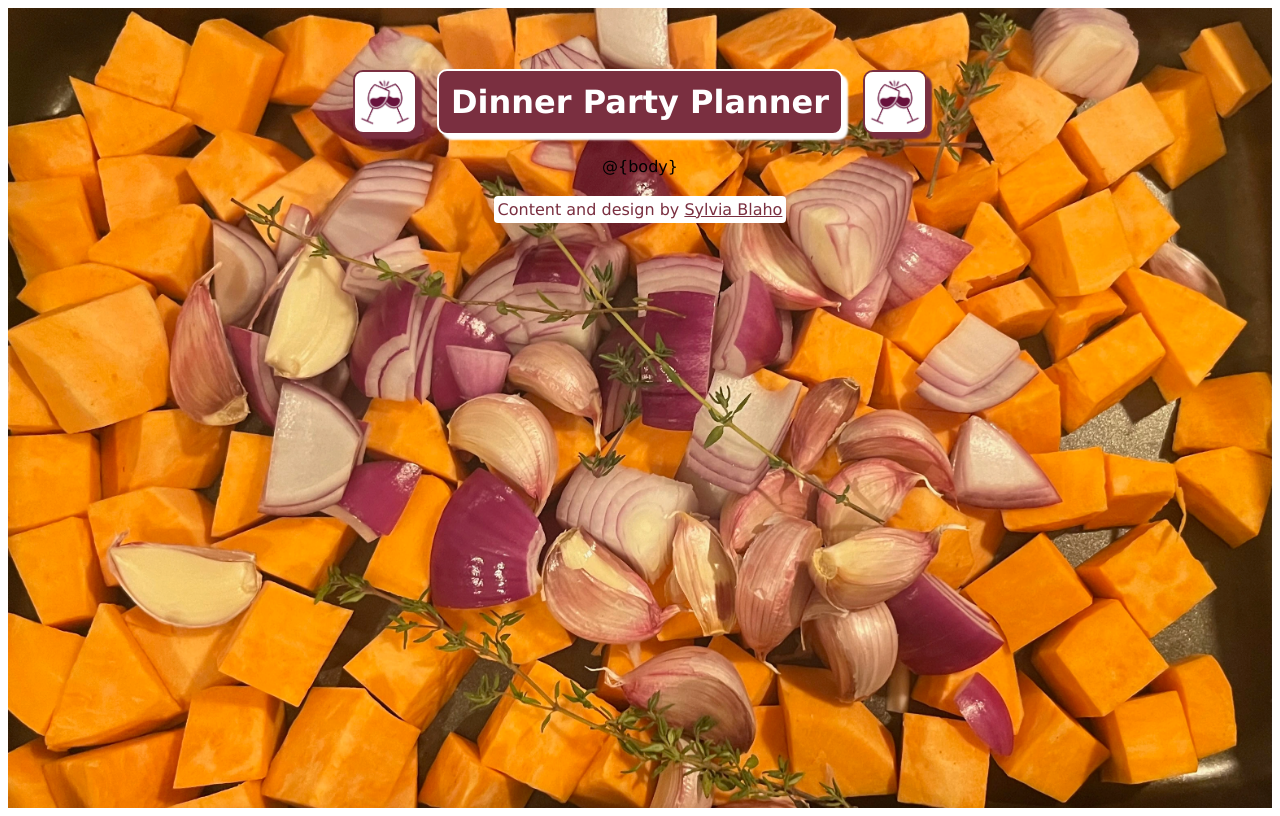
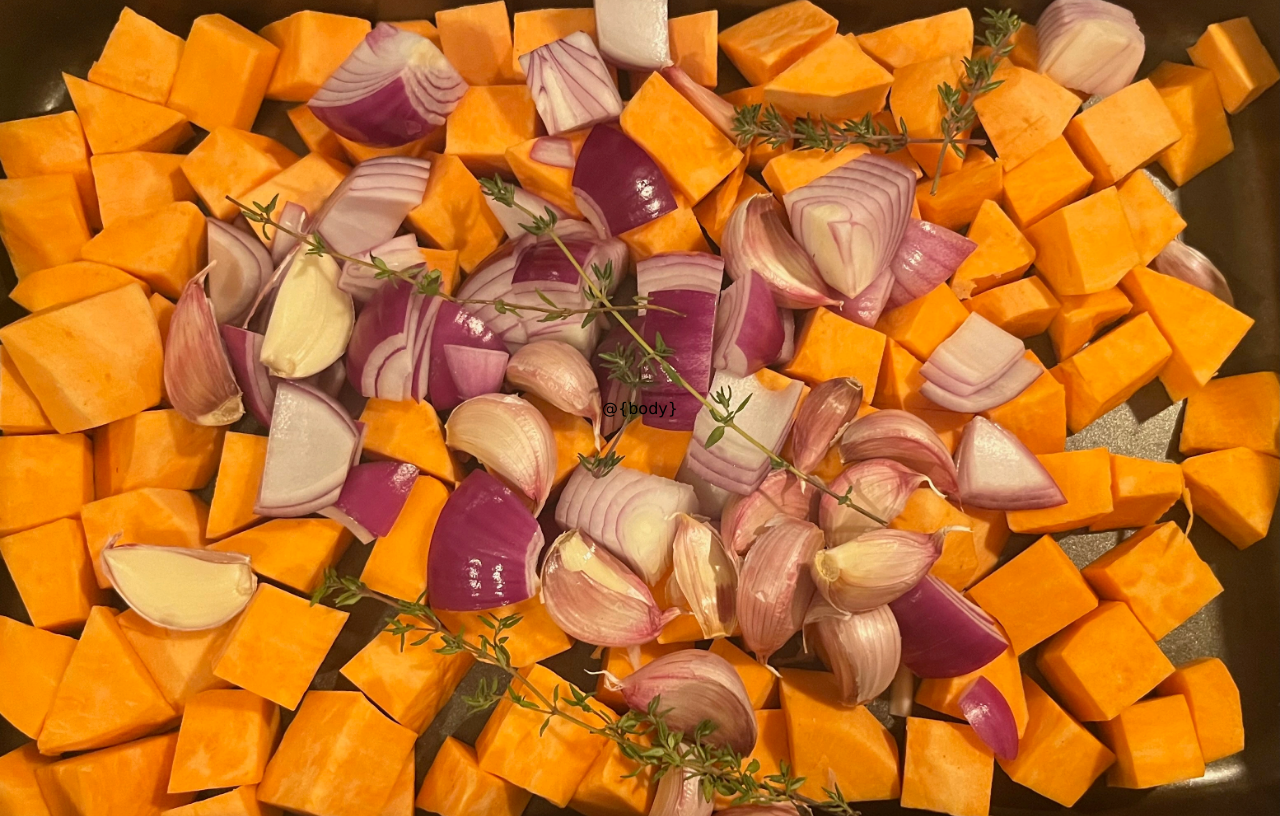
Before and after one commit to blahosyl/dinner-party, a website: page views/layout.html in a window 1280 px wide. Drawn offline with nearby package versions, Linux system fonts and the light colour scheme.

Commit message:
change design back to error-free one #20
Re-rerolling the `html` changes after documenting the obsolete layout

```diff
--- a/views/layout.html
+++ b/views/layout.html
@@ -1,4 +1,3 @@
-
 <!DOCTYPE html>
 <html lang="en">
 
@@ -23,61 +22,19 @@
         body {
             /* Custom styling for the Dinner Party Planner project */
             font-family: Verdana;
-        }
-
-        /* Custom styling for the Dinner Party Planner project
-        Based on American Pizza Order System by Iasmina Pal
-        https://github.com/useriasminna/american_pizza_order_system/ */
-
-
-        #main-container {
+          /* Custom styling for the Dinner Party Planner project
+          Based on American Pizza Order System by Iasmina Pal
+          https://github.com/useriasminna/american_pizza_order_system/ */
            display: flex;
            flex-direction: column;
            align-items: center;
-           justify-content: flex-start;
+           justify-content: center;
            height: 100vh;
            /* this does not work on Heroku with a relative file path in the directory */
            background-image: url("https://raw.githubusercontent.com/blahosyl/dinner-party/main/assets/images/sweet-potatoes.webp");
            background-size: cover;
            background-position: center;
        }
-
-       #main-container h1 {
-         color: white;
-         /* same color as the onions in the background image */
-         background-color: #7a2f40;
-         padding: 12px;
-         border-radius: 10px;
-         border: 2px solid white;
-         box-shadow: 5px 5px 2px white;
-         font-size: xx-large;
-       }
-
-       #logo{
-         margin-top: 5vh;
-         display: flex;
-         align-items: center;
-       }
-
-       #logo img{
-         border-radius: 10px;
-         border: 2px solid #7a2f40;
-         margin-left: 20px;
-         margin-right: 20px;
-         box-shadow: 5px 5px 2px #7a2f40
-        }
-
-        #author {
-          color: #7a2f40;
-          background-color: white;
-          padding: 4px;
-          border-radius: 4px;
-          margin-top: 20px;
-        }
-
-        #author a {
-          color: #7a2f40;
-        }
 
         /**
         * Default styles for xterm.js
@@ -225,14 +182,15 @@
         https://github.com/useriasminna/american_pizza_order_system/ */
         button {
             width: 200px;
-            height: 40px;
-            background-color: #5A5A26;
+            height: 60px;
+            background-color: #7a2f40;;
             color: white;
             text-transform: uppercase;
+            font-size: large;
             font-weight: bold;
-            margin: 10px;
-            border-radius: 4px;
+            margin: 20px;
             border: 2px solid white;
+            border-radius: 8px;
         }
 
         button:hover {
@@ -241,22 +199,6 @@
     </style>
 </head>
 
-<!-- Custom display for the Dinner Party Planner project
-Based on American Pizza Order System by Iasmina Pal
-https://github.com/useriasminna/american_pizza_order_system/ -->
-
-<body>
-    <main id="main-container">
-        <div id="logo">
-          <img src="https://raw.githubusercontent.com/blahosyl/dinner-party/main/assets/images/wine-glasses.webp" alt="Two purple wine glasses clinking" height="60">
-          <h1>Dinner Party Planner</h1>
-          <img src="https://raw.githubusercontent.com/blahosyl/dinner-party/main/assets/images/wine-glasses.webp" alt="Two purple wine glasses clinking" height="60">
-        </div>
-        @{body}
-        <div id="author">
-          Content and design by <a href="https://github.com/blahosyl/dinner-party" target="_blank" rel="noopener" aria-label="GitHub repository of this application (opens in a new tab)">Sylvia Blaho</a>
-        </div>
-    </main>
-</body>
+@{body}
 
 </html>
```
Also changed, not shown: README.md, readme-pics/html-validation-deployed.png (added), readme-pics/html-validation-error-code.png (added), readme-pics/html-validation-error-start.png (added), readme-pics/html-validation-file.png (added), 1 other file.
